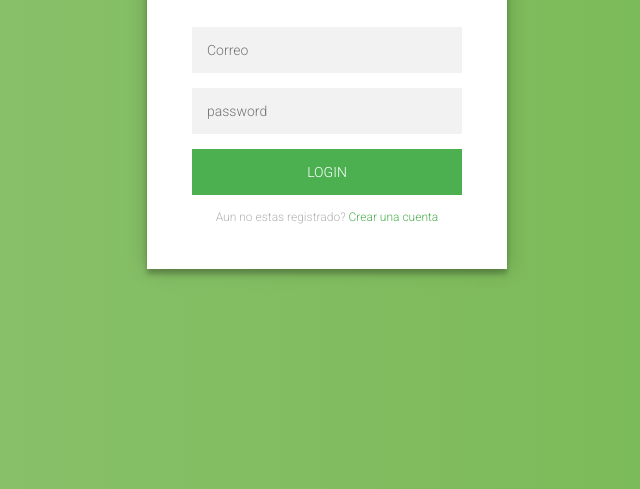
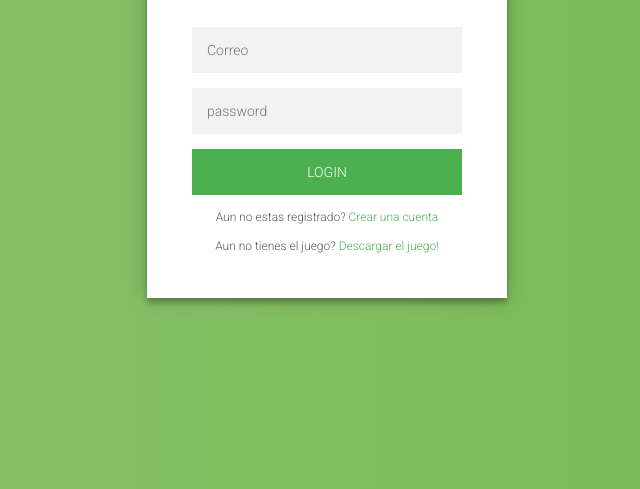
Before and after one commit to Zigma-B/DinoMinoWEB, a website: page public/index.html in a window 1280 px wide. Shown: the part 311-800 px from the top of the page, without its empty margins (313-953 px from the left). Drawn offline with nearby package versions, Linux system fonts and the light colour scheme.

Commit message:
boton de descarga funcionando

```diff
--- a/public/assets/css/style.css
+++ b/public/assets/css/style.css
@@ -45,9 +45,21 @@
 }
 .form .message {
   margin: 15px 0 0;
-  color: #b3b3b3;
+  color: #5c5a5a;
   font-size: 12px;
 }
+
+.descargar{
+  margin: 15px 0 0;
+  color: #5c5a5a;
+  font-size: 12px;
+}
+
+.descargar a {
+  color: #4CAF50;
+  text-decoration: none;
+}
+
 .form .message a {
   color: #4CAF50;
   text-decoration: none;
--- a/public/assets/js/auth.js
+++ b/public/assets/js/auth.js
@@ -13,7 +13,11 @@ if ( navigator.serviceWorker ) {
 }
 
 
+
+
+
 $(function(){
+
     $(document).on('click', '#logIn', function (evt) {
         evt.preventDefault();
            $.ajax({
--- a/public/index.html
+++ b/public/index.html
@@ -40,7 +40,7 @@
             <button type="button" id="logIn">login</button>
             <p class="message">Aun no estas registrado? <a href="#">Crear una cuenta</a></p>
           </form>
-
+          <p class="descargar" id="descargar">Aun no tienes el juego? <a href="assets/archivo/Juego Dinomino.rar">Descargar el juego!</a></p>
         </div>
       </div>
       <script src="https://code.jquery.com/jquery-3.6.0.min.js" integrity="sha256-/xUj+3OJU5yExlq6GSYGSHk7tPXikynS7ogEvDej/m4=" crossorigin="anonymous"></script>
```
Also changed, not shown: public/home.html (+1 -1 lines), 1 other file.
